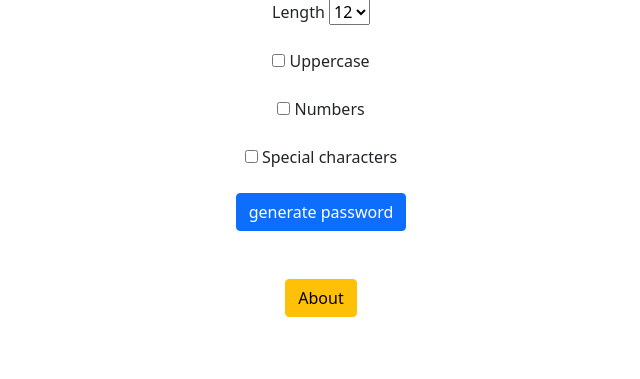
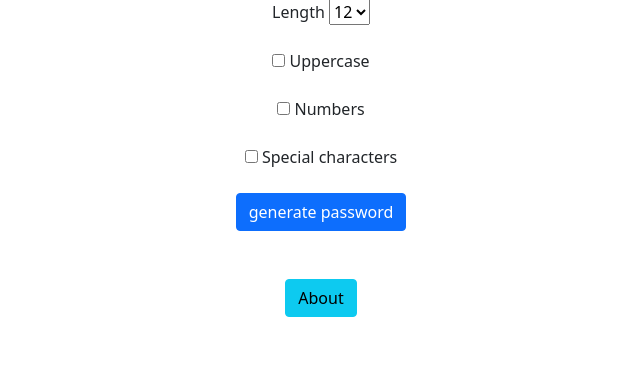
Before and after one commit to kuhmasii/django3-password-generator, a Django app: page / in a window 1280 px wide. Shown: the part 57-436 px from the top of the page, without its empty margins (319-959 px from the left). Run offline with Django 3.2, Linux system fonts and the light colour scheme.

Commit message:
Change the about css to info

```diff
--- a/generator/templates/generator/home.html
+++ b/generator/templates/generator/home.html
@@ -31,7 +31,7 @@
        	</form>
     	<br>
     	<br>
-    	<a href="{% url 'generator:about' %}" class="btn btn-warning">About</a>
+    	<a href="{% url 'generator:about' %}" class="btn btn-info">About</a>
     </div>
 </body>
 </html>
--- a/generator/templates/generator/password.html
+++ b/generator/templates/generator/password.html
@@ -5,5 +5,5 @@
     <a href="{% url 'generator:home' %}" class="btn btn-success">Home</a>
     <br>
     <br>
-    <a href="{% url 'generator:about' %}" class="btn btn-warning">About</a>
+    <a href="{% url 'generator:about' %}" class="btn btn-info">About</a>
 </div>
```
